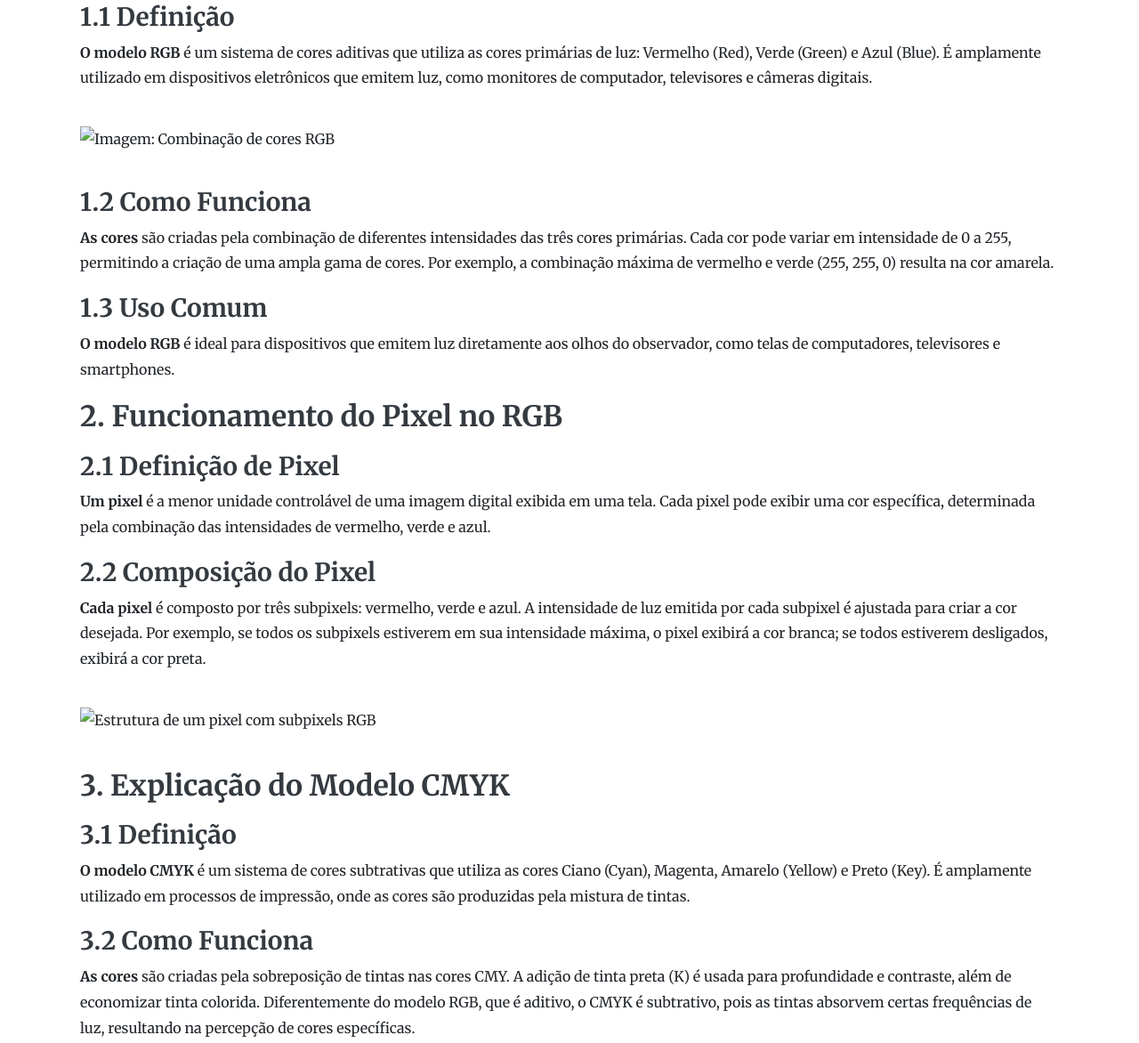
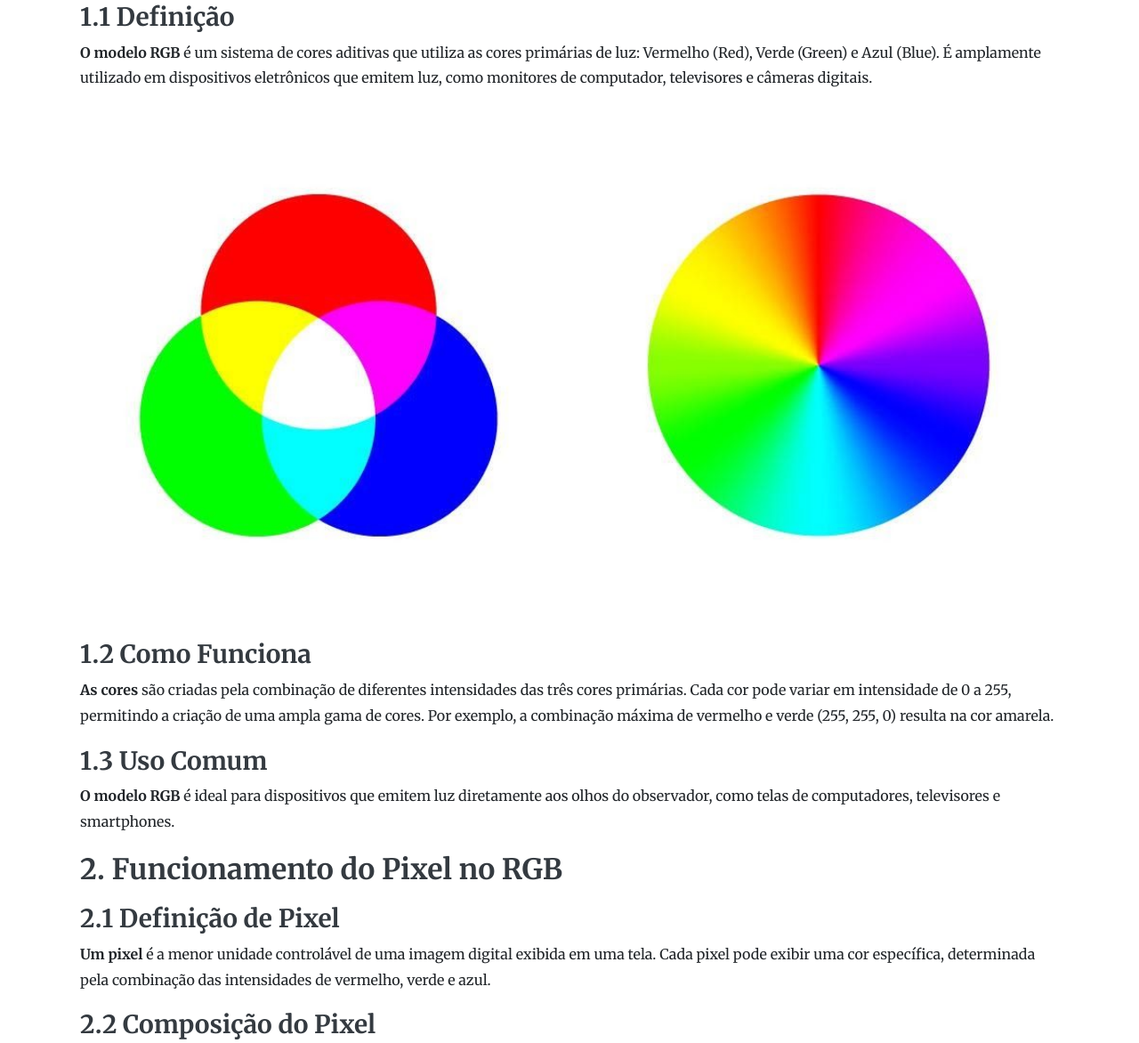
Before and after one commit to GabrielRegel/site-das-cores, a plain HTML site: page index.html in a window 1280 px wide. Shown: the part 1392-2564 px from the top of the page at 89% size. Drawn offline with nearby package versions, Linux system fonts and the light colour scheme; the site is published under a folder, as on GitHub Pages, so addresses that start at the root find nothing.

Commit message:
Estrutura corrigida para imagens

```diff
--- a/index.html
+++ b/index.html
@@ -64,7 +64,7 @@
             <h3>1.1 Definição</h3>
             <p><strong>O modelo RGB</strong> é um sistema de cores aditivas que utiliza as cores primárias de luz: Vermelho (Red), Verde (Green) e Azul (Blue). É amplamente utilizado em dispositivos eletrônicos que emitem luz, como monitores de computador, televisores e câmeras digitais.</p>
             <div class="image-placeholder">
-                <img src="/Img/coresjuntas.jpg" alt="Imagem: Combinação de cores RGB">
+                <img src="Img/coresjuntas.jpg" alt="Imagem: Combinação de cores RGB">
             </div>
             <h3>1.2 Como Funciona</h3>
             <p><strong>As cores</strong> são criadas pela combinação de diferentes intensidades das três cores primárias. Cada cor pode variar em intensidade de 0 a 255, permitindo a criação de uma ampla gama de cores. Por exemplo, a combinação máxima de vermelho e verde (255, 255, 0) resulta na cor amarela.</p>
@@ -78,7 +78,7 @@
             <h3>2.2 Composição do Pixel</h3>
             <p><strong>Cada pixel</strong> é composto por três subpixels: vermelho, verde e azul. A intensidade de luz emitida por cada subpixel é ajustada para criar a cor desejada. Por exemplo, se todos os subpixels estiverem em sua intensidade máxima, o pixel exibirá a cor branca; se todos estiverem desligados, exibirá a cor preta.</p>
             <div class="image-placeholder">
-                <img src="/Img/tresPixeis.png" alt="Estrutura de um pixel com subpixels RGB">
+                <img src="Img/tresPixeis.png" alt="Estrutura de um pixel com subpixels RGB">
             </div>
         </section>
         <section>
@@ -104,7 +104,7 @@
             <h3>4.3 Gama de Cores</h3>
             <p><strong>O modelo RGB</strong> geralmente possui uma gama de cores mais ampla em comparação ao CMYK. Isso significa que algumas cores visíveis em telas podem não ser reproduzidas exatamente em impressão, devido às limitações do processo de mistura de tintas no modelo CMYK.</p>
             <div class="image-placeholder">
-                <img src="/Img/nemSeiMais.png" alt="Comparação das gamas de cores RGB e CMYK">
+                <img src="Img/nemSeiMais.png" alt="Comparação das gamas de cores RGB e CMYK">
             </div>
         </section>
     </div>
```
